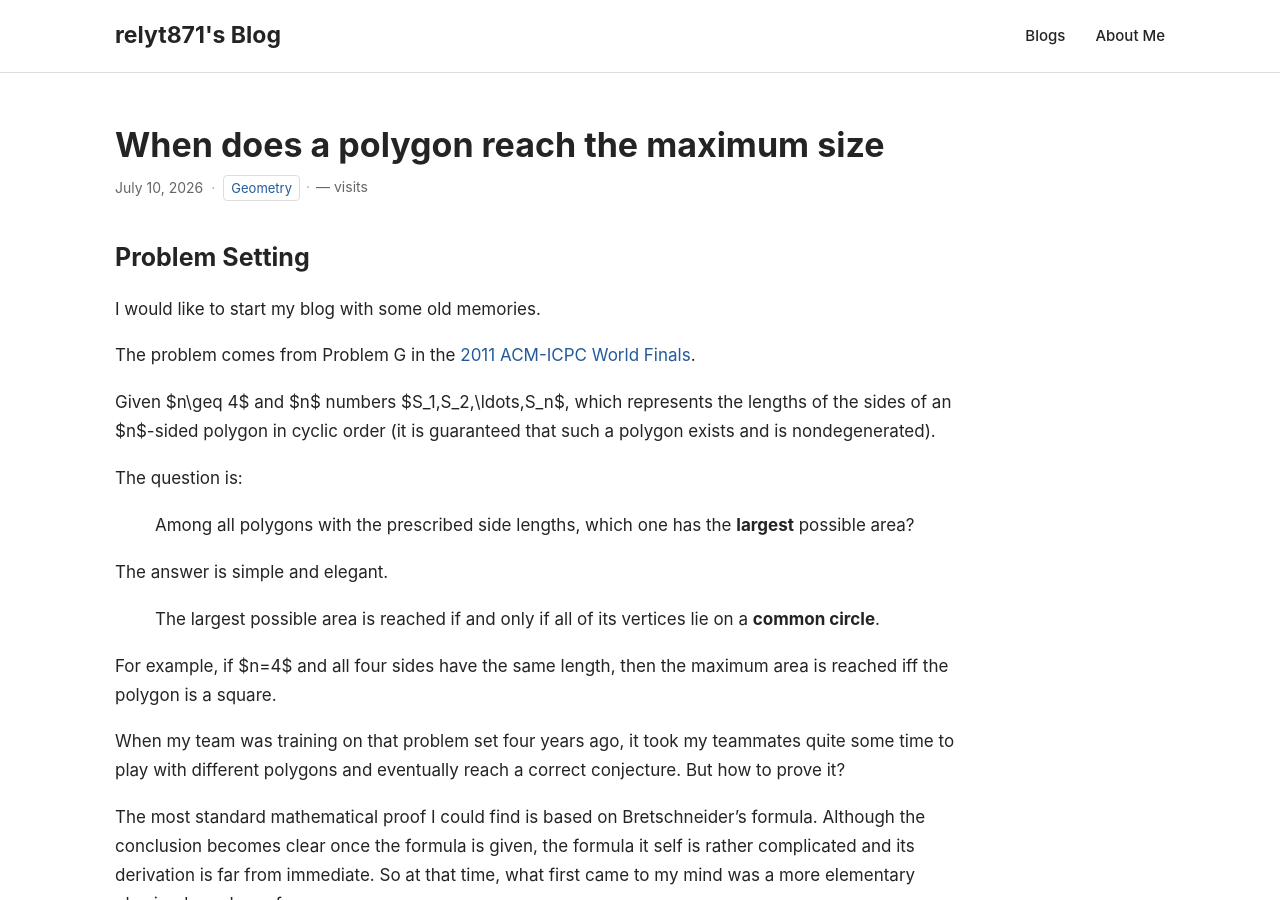
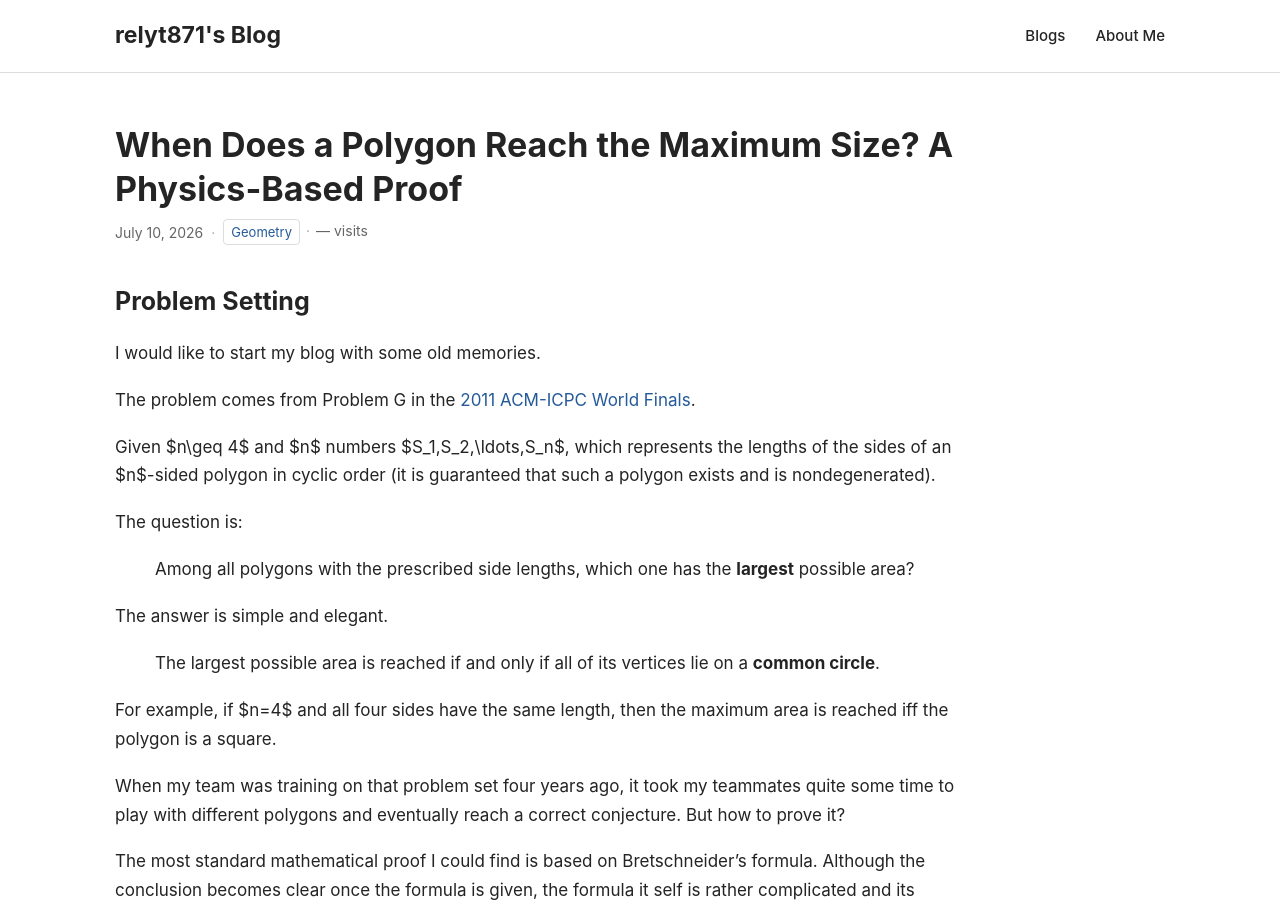
Before and after one commit to relyt871/relyt871.github.io, a Jekyll site: the page built from _posts/2026-07-10-When-does-a-polygon-reach-the-maximum-size.md, in a window 1280 px wide and 900 px high. Built offline with Jekyll 4.4.1, drawn with Linux system fonts in a browser that asks for light colours; Markdown is read by kramdown in place of the engine named in the settings; a script that is not in the unit is left out; comment, search, counter and statistics services are not loaded.

Commit message:
Update 2026-07-10-When-does-a-polygon-reach-the-maximum-size.md

```diff
--- a/_posts/2026-07-10-When-does-a-polygon-reach-the-maximum-size.md
+++ b/_posts/2026-07-10-When-does-a-polygon-reach-the-maximum-size.md
@@ -1,7 +1,7 @@
 ---
 layout: post
-title: "When does a polygon reach the maximum size"
-date: 2026-07-10
+title: "When Does a Polygon Reach the Maximum Size? A Physics-Based Proof"
+date: 2026-07-10 20:00:00 -0400
 tags:
  - Geometry
 ---
```
